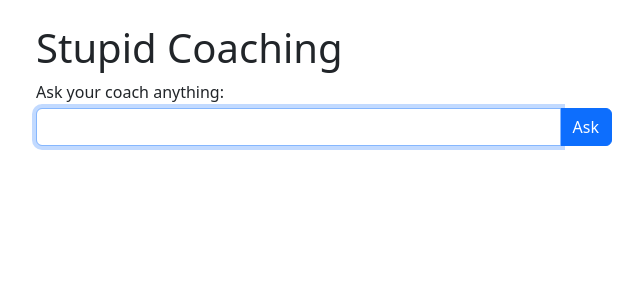
After one commit to MortalHammer92/rails-stupid-coaching, a Rails app: page /ask in a window 1280 px wide. The commit adds this page. Shown: the top 300 px of the page, without its empty margins (316-959 px from the left). Run offline with Rails 7, Linux system fonts and the light colour scheme; some libraries are stand-ins or nearby versions.

Commit message:
Finished

```diff
--- /dev/null
+++ b/app/controllers/questions_controller.rb
@@ -0,0 +1,19 @@
+class QuestionsController < ApplicationController
+  # affiche le formulaire : rien à préparer
+  def ask
+  end
+
+  def answer
+    # lire la question envoyée par le formulaire (?question=...)
+    @question = params[:question]
+
+    # choisir la réponse du coach selon la question
+    @answer = if @question == "I am going to work"
+                "Great!"
+    elsif @question.end_with?("?")
+                "Silly question, get dressed and go to work!"
+    else
+                "I don't care, get dressed and go to work!"
+    end
+  end
+end
--- /dev/null
+++ b/app/helpers/questions_helper.rb
@@ -0,0 +1,2 @@
+module QuestionsHelper
+end
--- a/app/views/layouts/application.html.erb
+++ b/app/views/layouts/application.html.erb
@@ -18,12 +18,18 @@
     <link rel="icon" href="/icon.svg" type="image/svg+xml">
     <link rel="apple-touch-icon" href="/icon.png">
 
+    <%# ➕ Bootstrap : AVANT ton CSS, pour que ton CSS puisse le modifier %>
+    <link href="https://cdn.jsdelivr.net/npm/bootstrap@5.3.6/dist/css/bootstrap.min.css" rel="stylesheet" integrity="sha384-4Q6Gf2aSP4eDXB8Miphtr37CMZZQ5oXLH2yaXMJ2w8e2ZtHTl7GptT4jmndRuHDT" crossorigin="anonymous">
+
     <%# Includes all stylesheet files in app/assets/stylesheets %>
     <%= stylesheet_link_tag :app, "data-turbo-track": "reload" %>
     <%= javascript_importmap_tags %>
   </head>
 
   <body>
-    <%= yield %>
+    <%# ➕ une boîte centrée autour de chaque page %>
+    <div class="container mt-4" style="max-width: 600px;">
+      <%= yield %>
+    </div>
   </body>
 </html>
--- /dev/null
+++ b/app/views/questions/ask.html.erb
@@ -0,0 +1,13 @@
+<h1>Stupid Coaching</h1>
+
+<!-- au clic : envoyer GET /answer?question=... -->
+<form action="/answer" data-turbo="false">
+  <p class="mb-1">Ask your coach anything:</p>
+  <!-- le label reste pour l'accessibilité, mais caché visuellement -->
+  <label for="question" class="visually-hidden">Your question</label>
+  <div class="input-group">
+    <!-- name="question" : la clé lue dans params[:question] -->
+    <input type="text" id="question" name="question" class="form-control" autofocus>
+    <input type="submit" value="Ask" class="btn btn-primary">
+  </div>
+</form>
--- a/config/routes.rb
+++ b/config/routes.rb
@@ -1,14 +1,8 @@
 Rails.application.routes.draw do
-  # Define your application routes per the DSL in https://guides.rubyonrails.org/routing.html
+  # GET /ask → action ask du contrôleur questions (le formulaire)
+  get "/ask", to: "questions#ask"
+  # GET /answer → action answer du contrôleur questions (la réponse)
+  get "/answer", to: "questions#answer"
 
-  # Reveal health status on /up that returns 200 if the app boots with no exceptions, otherwise 500.
-  # Can be used by load balancers and uptime monitors to verify that the app is live.
   get "up" => "rails/health#show", as: :rails_health_check
-
-  # Render dynamic PWA files from app/views/pwa/* (remember to link manifest in application.html.erb)
-  # get "manifest" => "rails/pwa#manifest", as: :pwa_manifest
-  # get "service-worker" => "rails/pwa#service_worker", as: :pwa_service_worker
-
-  # Defines the root path route ("/")
-  # root "posts#index"
 end
```
Also changed, not shown: app/assets/stylesheets/application.css (+21 -0 lines), app/views/questions/answer.html.erb (added, +16 -0 lines), test/controllers/questions_controller_test.rb (added, +7 -0 lines).
